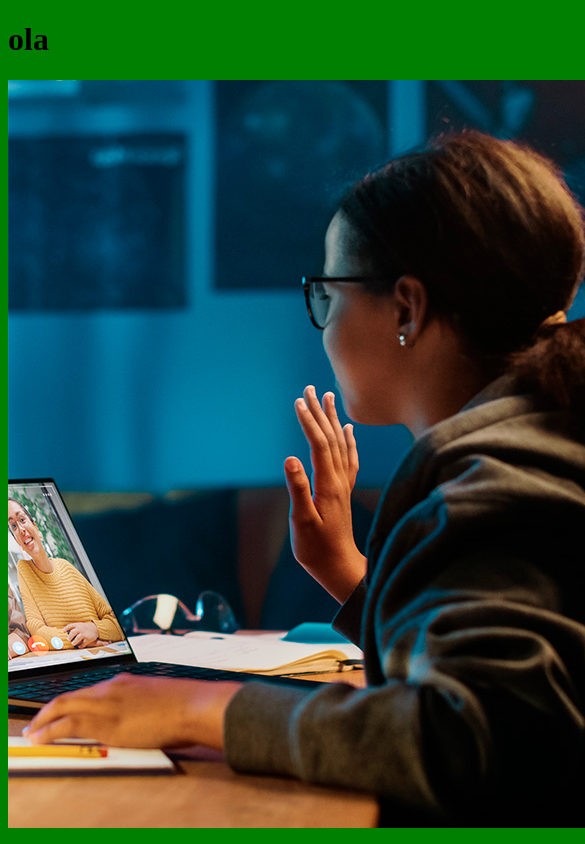
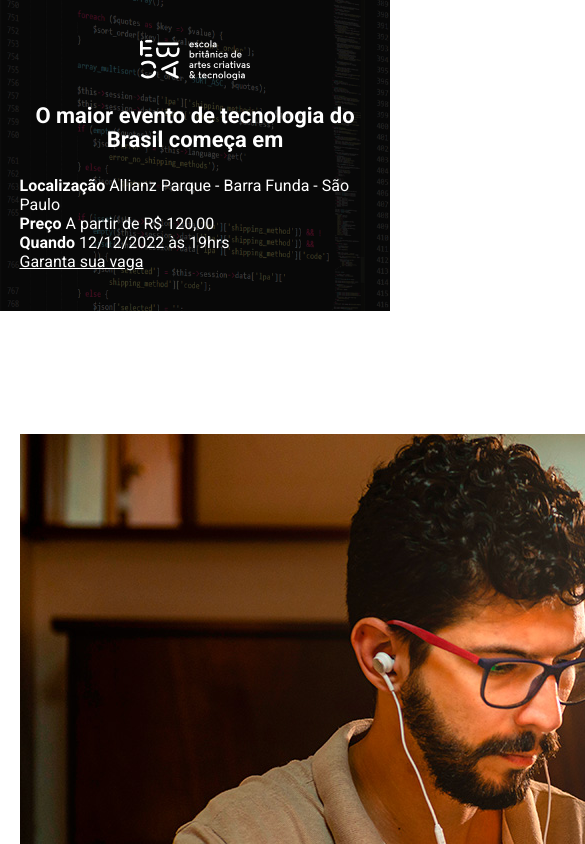
Before and after one commit to EdwardEricV/landing_page, a website built with Parcel: page src/index.html in a window 390 px wide. Shown: the top 844 px of the page, 585 px wide, since content can reach past the window. Built offline with nearby package versions, Linux system fonts and the light colour scheme.

Commit message:
criando hero

```diff
--- a/src/index.html
+++ b/src/index.html
@@ -1,14 +1,89 @@
 <!DOCTYPE html>
-<html lang="en">
+<html lang="pt-br">
 <head>
     <meta charset="UTF-8">
     <meta name="viewport" content="width=device-width, initial-scale=1.0">
-    <title>Document</title>
+    <title>Tech Talks</title>
+    <link rel="preconnect" href="https://fonts.googleapis.com">
+    <link rel="preconnect" href="https://fonts.gstatic.com" crossorigin>
+    <link href="https://fonts.googleapis.com/css2?family=Lobster&family=Roboto:wght@400;700&display=swap" rel="stylesheet">
     <link rel="stylesheet" href="styles/main.scss">
 </head>
 <body>
-    <h1>ola</h1>
-    <img src="./images/backend.png" alt="">
+    <header class="hero">
+        <div class="container">
+            <img class="hero__logo" src="./images/ebac_logo.svg" alt="EBAC">
+            <p class="hero__text">
+                O maior evento de tecnologia do Brasil começa em <span id="contador"></span>
+            </p>
+            <div class="infos-bar">
+                <ul class="infos-bar__infos">
+                    <li class="infos-bar__infos__item">
+                        <b>Localização</b>
+                        Allianz Parque - Barra Funda - São Paulo
+                    </li>
+                    <li class="infos-bar__infos__item">
+                        <b>Preço</b>
+                        A partir de R$ 120,00
+                    </li>
+                    <li class="infos-bar__infos__item">
+                        <b>Quando</b>
+                        12/12/2022 às 19hrs
+                    </li>
+                </ul>
+                <a href="#" class="button button--primary">
+                    Garanta sua vaga
+                </a>
+            </div>
+        </div>
+    </header>
+
+    <section class="event event--frontend">
+        <div class="container" data-aos="fade-right">
+            <div class="event__details">
+                <h2 class="event__details__title">Front-end</h2>
+                <p class="event__details__description">
+                    Lorem ipsum dolor sit, amet consectetur adipisicing elit. Aliquid maiores vel alias obcaecati quidem eaque consectetur non distinctio, molestiae labore reprehenderit? Amet culpa facere iure autem atque unde quos sequi.
+                </p>
+            </div>
+            <img class="event__image" src="./images/frontend.png" alt="Front-end">
+        </div>
+    </section>
+    <section class="event event--ui-ux event--image-left">
+        <div class="container" data-aos="fade-left">
+            <div class="event__details">
+                <h2 class="event__details__title">UI/UX</h2>
+                <p class="event__details__description">
+                    Lorem ipsum dolor sit, amet consectetur adipisicing elit. Aliquid maiores vel alias obcaecati quidem eaque consectetur non distinctio, molestiae labore reprehenderit? Amet culpa facere iure autem atque unde quos sequi.
+                </p>
+            </div>
+            <img class="event__image" src="./images/ui-ux.png" alt="UI/UX">
+        </div>
+    </section>
+    <section class="event event--data-science">
+        <div class="container" data-aos="fade-right">
+            <div class="event__details">
+                <h2 class="event__details__title">Data Science</h2>
+                <p class="event__details__description">
+                    Lorem ipsum dolor sit, amet consectetur adipisicing elit. Aliquid maiores vel alias obcaecati quidem eaque consectetur non distinctio, molestiae labore reprehenderit? Amet culpa facere iure autem atque unde quos sequi.
+                </p>
+            </div>
+            <img class="event__image" src="./images/data.png" alt="Data Science">
+        </div>
+    </section>
+    <section class="event event--backend event--image-left">
+        <div class="container" data-aos="fade-left">
+            <div class="event__details">
+                <h2 class="event__details__title">Back-end</h2>
+                <p class="event__details__description">
+                    Lorem ipsum dolor sit, amet consectetur adipisicing elit. Aliquid maiores vel alias obcaecati quidem eaque consectetur non distinctio, molestiae labore reprehenderit? Amet culpa facere iure autem atque unde quos sequi.
+                </p>
+            </div>
+            <img class="event__image" src="./images/backend.png" alt="Back-end">
+        </div>
+    </section>
+
+    <script src="https://unpkg.com/aos@next/dist/aos.js"></script>
     <script src="scripts/main.js"></script>
 </body>
 </html>
--- /dev/null
+++ b/src/styles/_hero.scss
@@ -0,0 +1,54 @@
+@use 'variables';
+
+.hero {
+    padding-top: 64px;
+    padding-bottom: 100px;
+    background-image: url(../images/fundo.png);
+    background-repeat: no-repeat;
+    background-size: cover;
+    position: relative;
+
+    .container {
+        position: relative;
+    }
+
+    &::before {
+        position: absolute;
+        top: 0;
+        left: 0;
+        width: 100%;
+        height: 100%;
+        background-color: variables.$secondaryTextColor;
+        content: '';
+        opacity: .7;
+    }
+
+    &__text {
+        margin-top: 64px;
+        margin-bottom: 64px;
+        font-size: 40px;
+        line-height: 56px;
+        font-weight: 800;
+        text-align: center;
+    }
+
+    &__logo {
+        margin: 0 auto;
+        height: 80px;
+        display: block;
+    }
+
+    @media (max-width: 640px) {
+        padding: 40px 0;
+
+        &__logo {
+            height: 40px;
+        }
+
+        &__text {
+            font-size: 22px;
+            line-height: 24px;
+            margin: 24px 0;
+        }
+    }
+}
--- /dev/null
+++ b/src/styles/_variables.scss
@@ -0,0 +1,8 @@
+$textColor: #fff;
+$secondaryTextColor: #000;
+
+$blue1: #1B6CA7;
+$blue2: #442BDB;
+$pink: #89223B;
+$yellow: #9C791D;
+$purple: #4F2AC3;
--- a/src/styles/main.scss
+++ b/src/styles/main.scss
@@ -1,3 +1,32 @@
-body {
-    background-color: green;
+@use 'hero';
+@use 'variables';
+
+* {
+    margin: 0;
+    padding: 0;
+    box-sizing: border-box;
+    font-family: Roboto, sans-serif;
 }
+
+* {
+    margin: 0;
+    padding: 0;
+    box-sizing: border-box;
+    font-family: Roboto, sans-serif;
+    color: variables.$textColor;
+    list-style: none;
+}
+
+.container {
+    max-width: 960px;
+    width: 100%;
+    margin: 0 auto;
+
+    @media (max-width: 640px) {
+        max-width: 80%;
+    }
+
+    @media (max-width: 1024px) {
+        max-width: 90%;
+    }
+}
```
